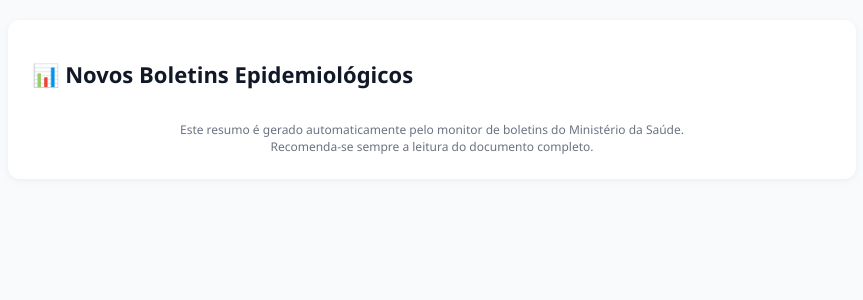
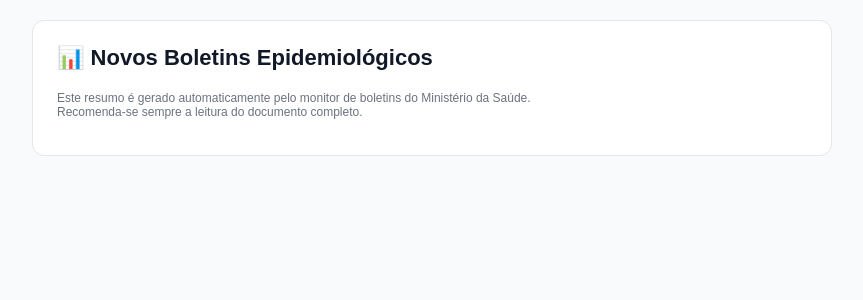
Before and after one commit to andrearodrigues-ops/boletim, a Python web app: template .github/workflows/templates/email_lista.html.j2 in a window 1280 px wide. Shown: the top 300 px of the page, without its empty margins (208-1071 px from the left). Run offline with Jinja, Linux system fonts and the light colour scheme; the template is opened without the code that fills it, so the values that code supplies are empty.

Commit message:
Update email_lista.html.j2

```diff
--- a/.github/workflows/templates/email_lista.html.j2
+++ b/.github/workflows/templates/email_lista.html.j2
@@ -2,37 +2,36 @@
 <html lang="pt-br">
 <head>
   <meta charset="UTF-8" />
-  <style>
-    body { font-family: 'Segoe UI', Arial, sans-serif; background:#f9fafb; margin:0; padding:20px; color:#111827; }
-    .container { max-width:800px; margin:auto; background:#fff; border-radius:12px; padding:24px; box-shadow:0 2px 8px rgba(0,0,0,0.05); }
-    h1 { font-size:22px; color:#111827; margin-bottom:24px; }
-    .boletim { border-top:1px solid #e5e7eb; padding-top:16px; margin-top:16px; }
-    .titulo { font-size:18px; font-weight:600; margin-bottom:8px; color:#1e40af; }
-    .meta { font-size:13px; color:#6b7280; margin-bottom:8px; }
-    .resumo { font-size:14px; line-height:1.6; white-space:pre-wrap; }
-    a.botao { display:inline-block; margin-top:10px; background:#1e40af; color:#fff; padding:8px 14px; border-radius:8px; text-decoration:none; font-size:14px; }
-    a.botao:hover { background:#1d4ed8; }
-    footer { font-size:12px; color:#6b7280; text-align:center; margin-top:32px; }
-  </style>
+  <title>Boletins Epidemiológicos</title>
 </head>
-<body>
-  <div class="container">
-    <h1>📊 Novos Boletins Epidemiológicos</h1>
+<body style="margin:0;padding:0;background:#f9fafb;font-family:Arial,Helvetica,sans-serif;color:#111827;">
+  <div style="max-width:800px;margin:0 auto;padding:20px;">
+    <div style="background:#ffffff;border-radius:12px;padding:24px;border:1px solid #e5e7eb;">
+      <h1 style="font-size:22px;margin:0 0 16px 0;">📊 Novos Boletins Epidemiológicos</h1>
 
-    {% for b in boletins %}
-      <div class="boletim">
-        <div class="titulo">{{ b.titulo }}</div>
-        <div class="meta">
-          Publicado em: {{ b.publicado_em or "—" }}
+      {% for b in boletins %}
+        <div style="border-top:1px solid #e5e7eb;margin-top:16px;padding-top:16px;">
+          <div style="font-size:18px;font-weight:700;color:#1e40af;margin:0 0 6px 0;">{{ b.titulo }}</div>
+          <div style="font-size:12px;color:#6b7280;margin:0 0 10px 0;">
+            Publicado em: {{ b.publicado_em or "—" }}
+            · <a href="{{ b.link_pdf or b.link_page }}" target="_blank" style="color:#1e40af;text-decoration:underline;">Documento</a>
+          </div>
+          <div style="font-size:14px;line-height:1.6;white-space:pre-wrap;margin:0 0 10px 0;">{{ b.resumo }}</div>
+          <a href="{{ b.link_pdf or b.link_page }}" target="_blank"
+             style="display:inline-block;padding:10px 16px;border-radius:10px;background:#111827;color:#ffffff;text-decoration:none;font-size:14px;">
+             Abrir documento
+          </a>
         </div>
-        <div class="resumo">{{ b.resumo }}</div>
-        <a class="botao" href="{{ b.link_pdf or b.link_page }}" target="_blank">Abrir documento</a>
-      </div>
-    {% endfor %}
+      {% endfor %}
 
-    <footer>
-      Este resumo é gerado automaticamente pelo monitor de boletins do Ministério da Saúde.<br>
-      Recomenda-se sempre a leitura do documento completo.
+      <p style="font-size:12px;color:#6b7280;margin-top:20px;">
+        Este resumo é gerado automaticamente pelo monitor de boletins do Ministério da Saúde.<br/>
+        Recomenda-se sempre a leitura do documento completo.
+      </p>
+    </div>
+  </div>
+</body>
+</html>
     </footer>
   </div>
 </body>
```
